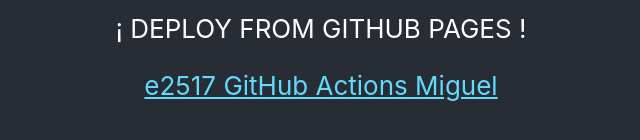
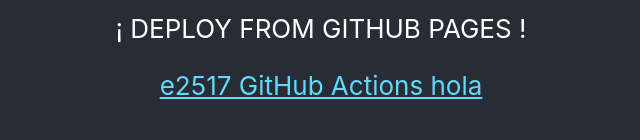
Before and after one commit to E2517/react-deploy-github-pages, a React (Create React App) app: page / in a window 1280 px wide. Shown: the part 516-656 px from the top of the page, without its empty margins (319-959 px from the left). Built offline with nearby package versions, Linux system fonts and the light colour scheme.

Commit message:
Update App.js

```diff
--- a/src/App.js
+++ b/src/App.js
@@ -14,7 +14,8 @@
           target="_blank"
           rel="noopener noreferrer"
         >
-          e2517 GitHub Actions Miguel
+          e2517 GitHub Actions
+    hola
         </a>
       </header>
     </div>
```
